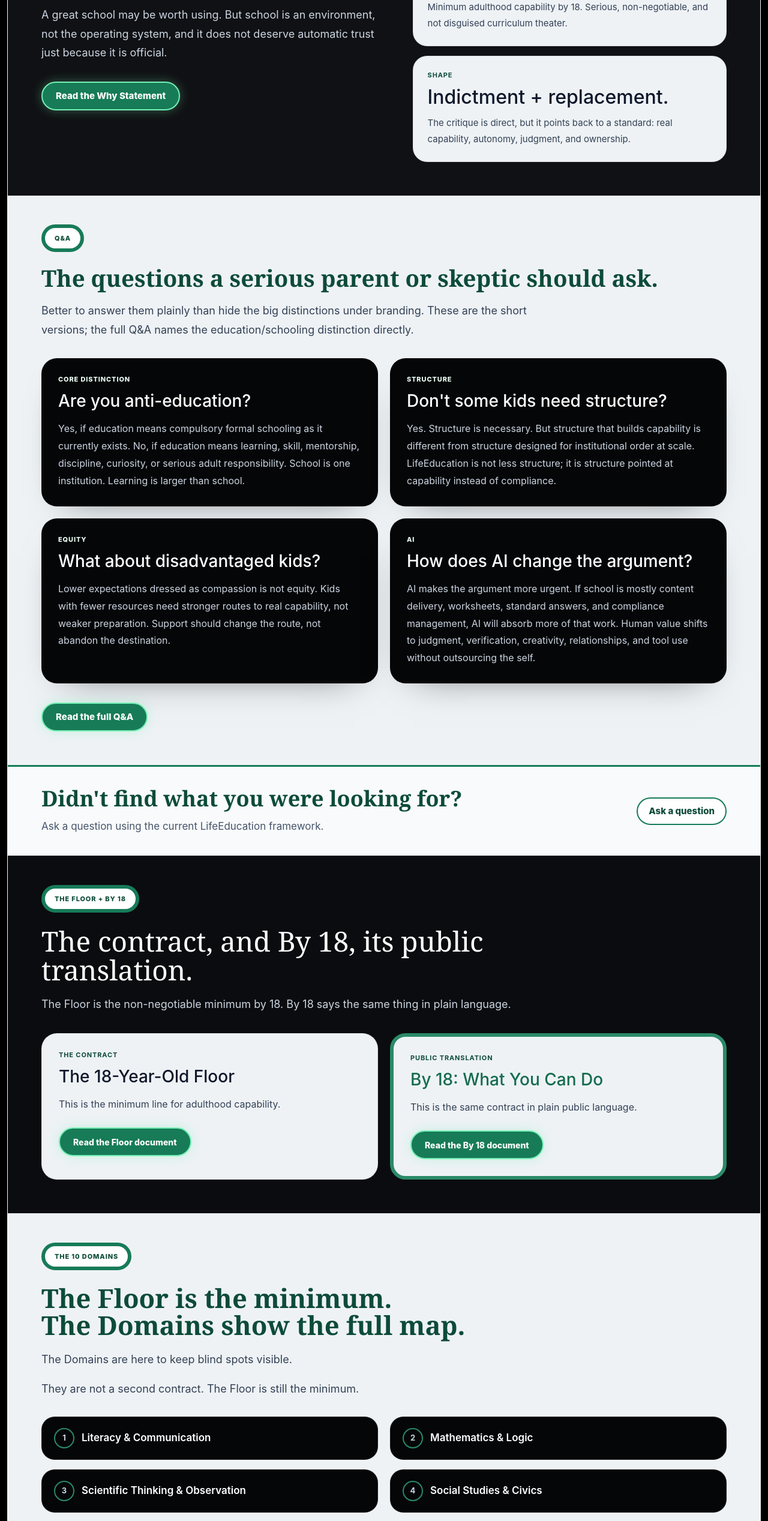
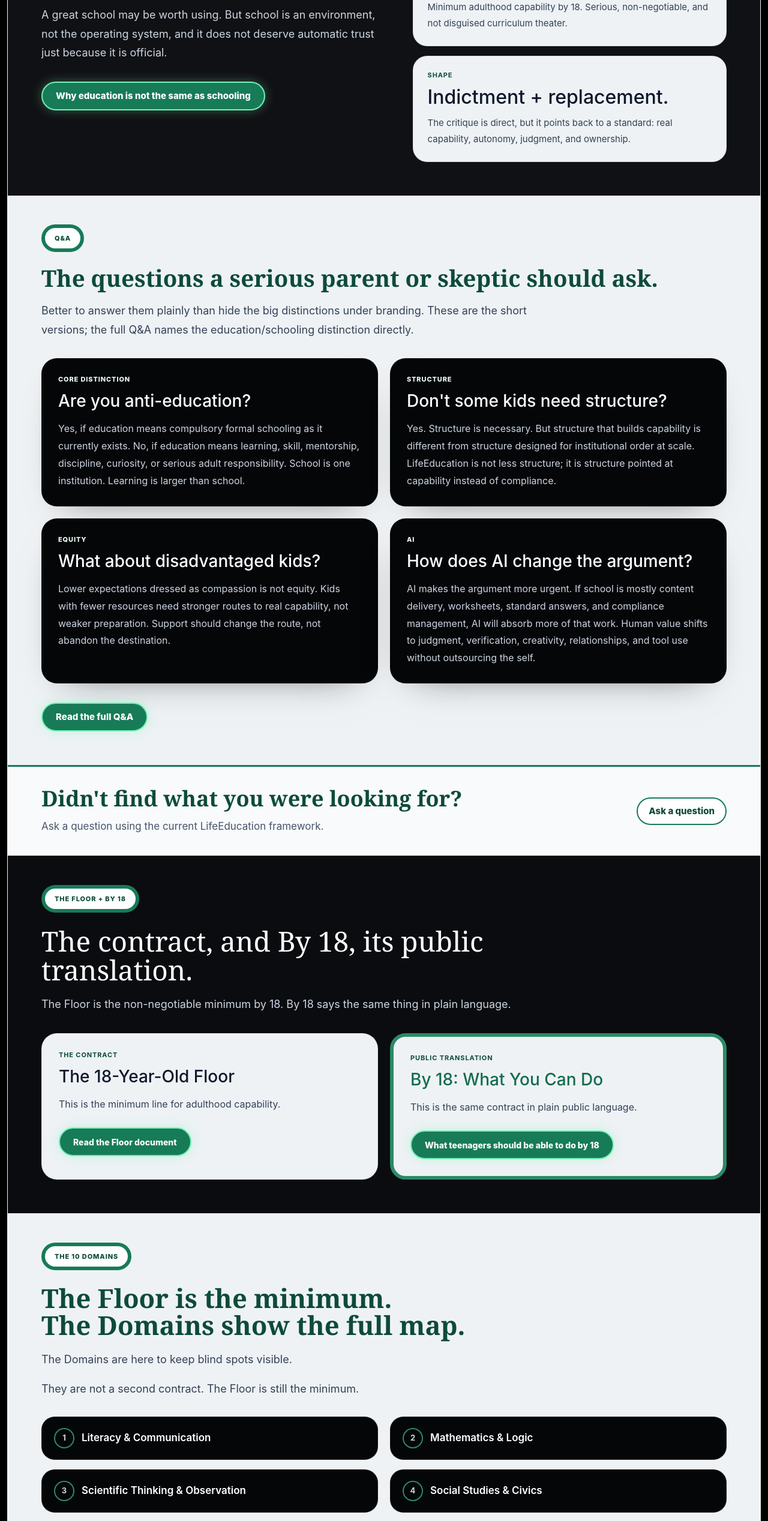
Before and after one commit to SuperDudePro/LifeEducationOrg, a React (Vite) app: page / in a window 1280 px wide. Shown: the part 1940-4475 px from the top of the page at 60% size. Built offline with nearby package versions, Linux system fonts and the light colour scheme.

Commit message:
Clarify LifeEducation homepage search identity and contextual links

```diff
--- a/src/pages/HomePage.tsx
+++ b/src/pages/HomePage.tsx
@@ -47,7 +47,7 @@ export function HomePage() {
             <p className="why-text">
               A great school may be worth using. But school is an environment, not the operating system, and it does not deserve automatic trust just because it is official.
             </p>
-            <a className="why-button" href="/why">Read the Why Statement</a>
+            <a className="why-button" href="/why">Why education is not the same as schooling</a>
           </div>
           <div className="why-cards">
             <div className="why-card">
@@ -103,7 +103,7 @@ export function HomePage() {
             <div className="floor-card-label">Public translation</div>
             <div className="floor-card-title">By 18: What You Can Do</div>
             <div className="floor-card-text">This is the same contract in plain public language.</div>
-            <a className="floor-card-button floor-card-button-accent" href="/by-18">Read the By 18 document</a>
+            <a className="floor-card-button floor-card-button-accent" href="/by-18">What teenagers should be able to do by 18</a>
           </div>
         </div>
       </section>
@@ -123,7 +123,7 @@ export function HomePage() {
           ))}
         </div>
         <div className="domains-note">Contract first. Full map second.</div>
-        <a className="domains-button" href="/domains">Read the Domains document</a>
+        <a className="domains-button" href="/domains">Explore the ten areas of real-world capability</a>
       </section>
       <section className="posts-section posts-section-home">
         <div className="posts-head">
```
